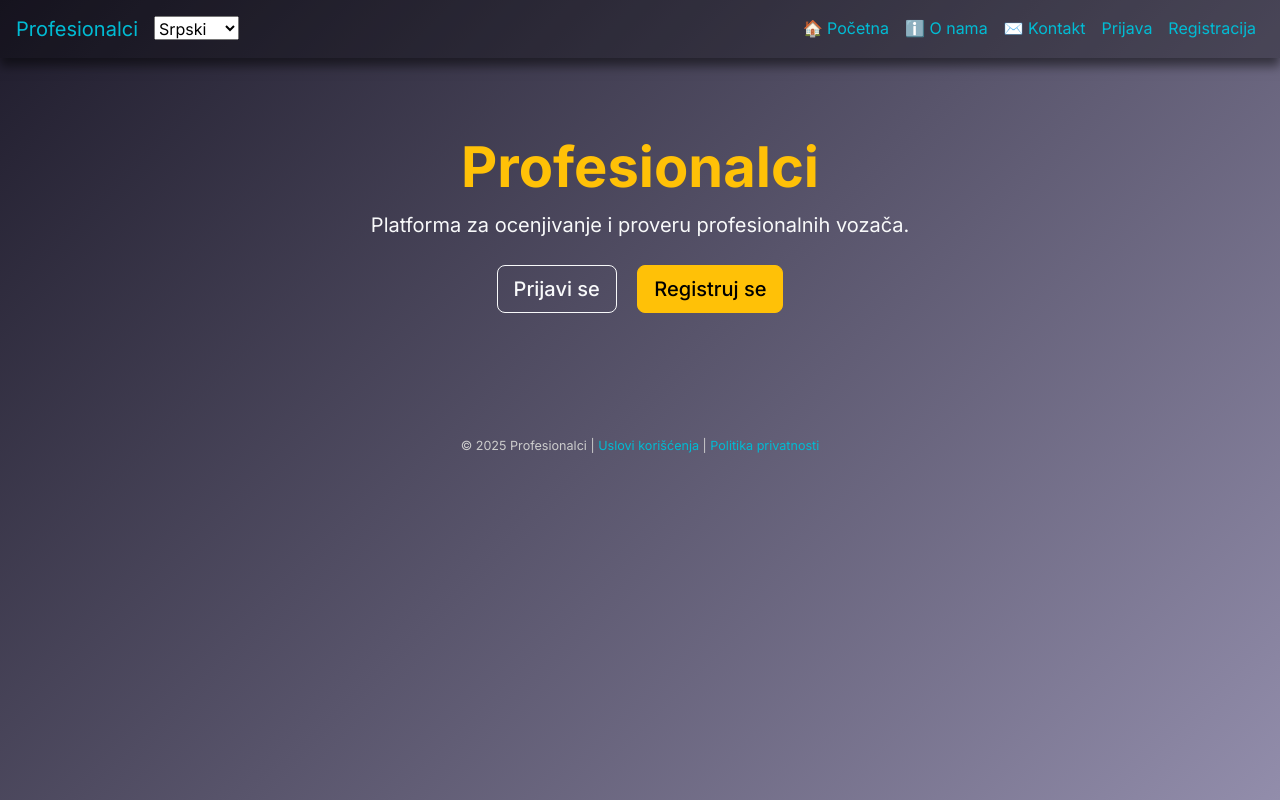
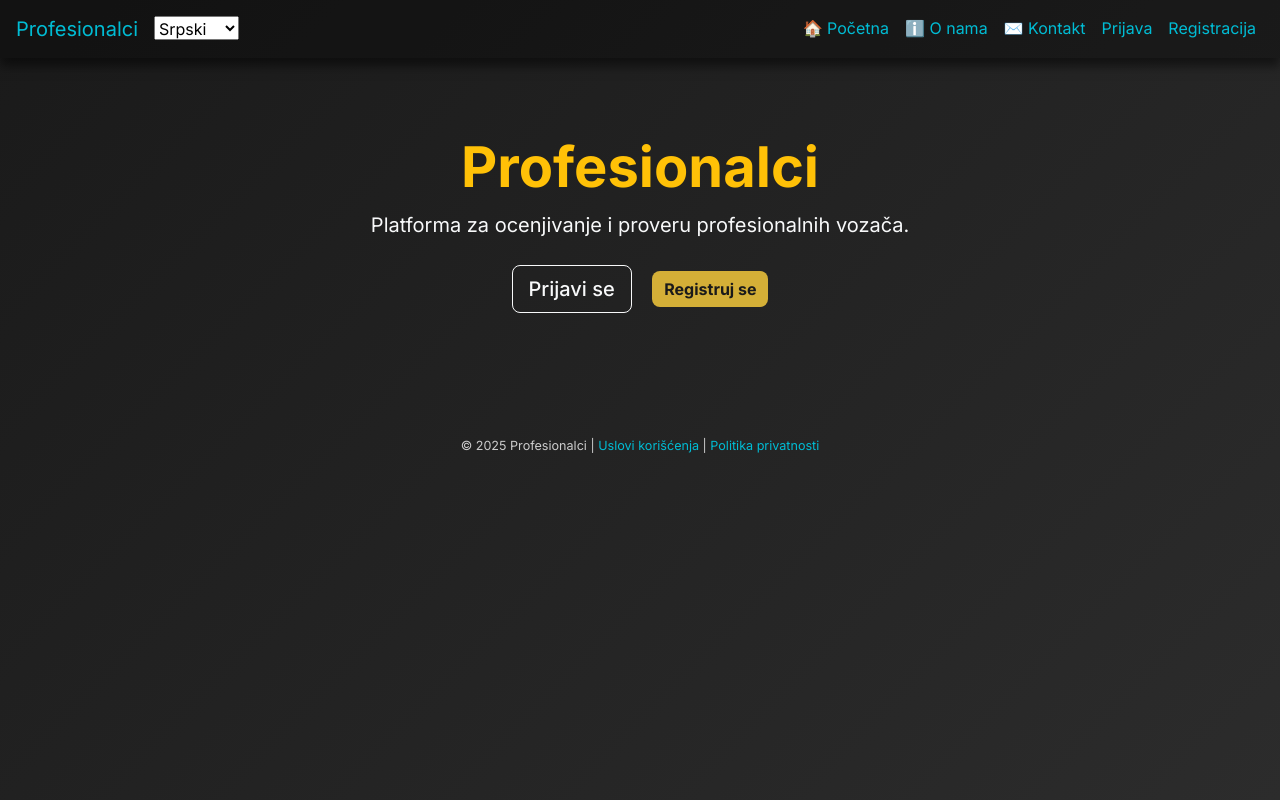
Before and after one commit to ivan1408993/profesionalci-app, a Flask app: page / in a window 1280 px wide. Run offline with Flask 3, Linux system fonts and the light colour scheme; some libraries are stand-ins or nearby versions.

Commit message:
body u style.css poboljsan - test 2

```diff
--- a/app/static/css/style.css
+++ b/app/static/css/style.css
@@ -117,7 +117,7 @@ body {
 
 
 body {
-    background: linear-gradient(135deg, #1f1c2c, #928dab);
+    background: linear-gradient(135deg, #1a1a1a, #2c2c2c); /* tamna elegancija */
     color: #f5f5f5;
     font-family: 'Inter', 'Segoe UI', Tahoma, Geneva, Verdana, sans-serif;
     min-height: 100vh;
@@ -127,6 +127,22 @@ body {
     -webkit-font-smoothing: antialiased;
     -moz-osx-font-smoothing: grayscale;
 }
+.gold {
+    color: #d4af37; /* prava zlatna boja */
+}
+
+.btn-gold {
+    background-color: #d4af37;
+    border: none;
+    color: #1a1a1a;
+    font-weight: 600;
+}
+
+.btn-gold:hover {
+    background-color: #c9a22d;
+    color: #fff;
+}
+
 
 
 .terms-text, .privacy-text {
--- a/app/templates/index.html
+++ b/app/templates/index.html
@@ -7,7 +7,7 @@
         <p class="lead">Platforma za ocenjivanje i proveru profesionalnih vozača.</p>
         <div class="mt-4">
             <a href="{{ url_for('main.login') }}" class="btn btn-outline-light btn-lg me-3">Prijavi se</a>
-            <a href="{{ url_for('main.register') }}" class="btn btn-warning btn-lg">Registruj se</a>
+            <a href="{{ url_for('main.register') }}" class="btn btn-gold">Registruj se</a>
         </div>
     </div>
 </div>
```
